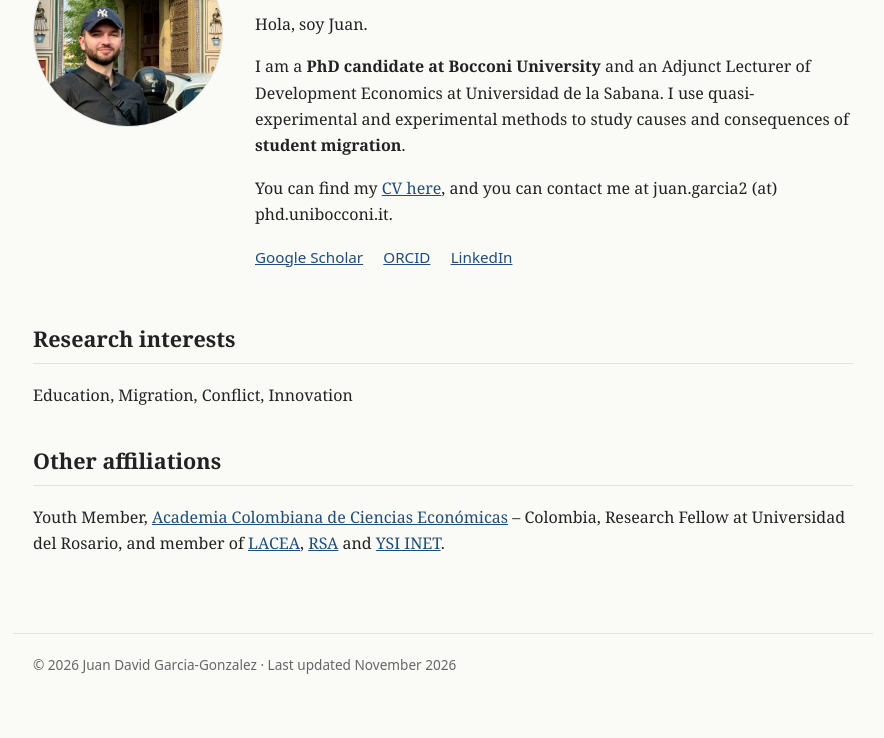
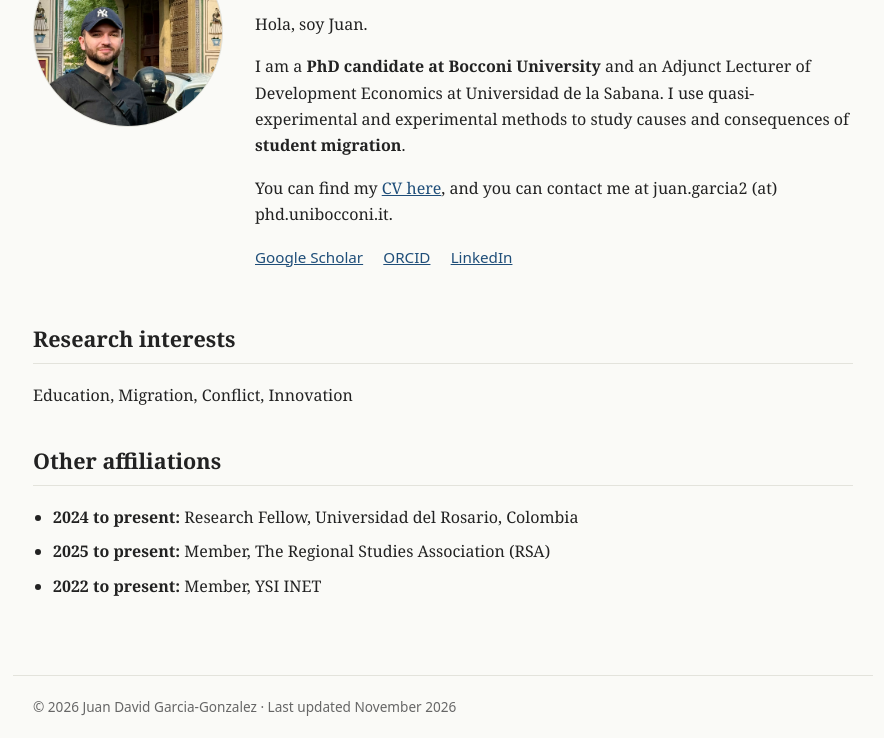
Before and after one commit to jdgarciago/jdgarciago.github.io, a plain HTML site: page index.html in a window 1280 px wide. Shown: the part 164-902 px from the top of the page, without its empty margins (197-1081 px from the left). Before the commit the page ends 860 px from the top, so only its background shows below. Drawn offline with Linux system fonts and the light colour scheme.

Commit message:
Add files via upload

```diff
--- a/index.html
+++ b/index.html
@@ -16,7 +16,6 @@
         <a href="research.html">Research</a>
         <a href="teaching.html">Teaching</a>
         <a href="consulting.html">Consulting</a>
-        <a href="cv.html">CV</a>
       </nav>
     </div>
   </header>
@@ -48,13 +47,11 @@
     <p>Education, Migration, Conflict, Innovation</p>
 
     <h2>Other affiliations</h2>
-    <p>
-      Youth Member, <a href="https://www.acceconomicas.org.co/">Academia Colombiana de Ciencias Económicas</a> – Colombia,
-      Research Fellow at Universidad del Rosario, and member of
-      <a href="https://lacea.org/">LACEA</a>,
-      <a href="https://www.regionalstudies.org/">RSA</a> and
-      <a href="https://ysi.ineteconomics.org/">YSI INET</a>.
-    </p>
+    <ul class="clean">
+      <li><strong>2024 to present:</strong> Research Fellow, Universidad del Rosario, Colombia</li>
+      <li><strong>2025 to present:</strong> Member, The Regional Studies Association (RSA)</li>
+      <li><strong>2022 to present:</strong> Member, YSI INET</li>
+    </ul>
   </main>
 
   <footer>
```
